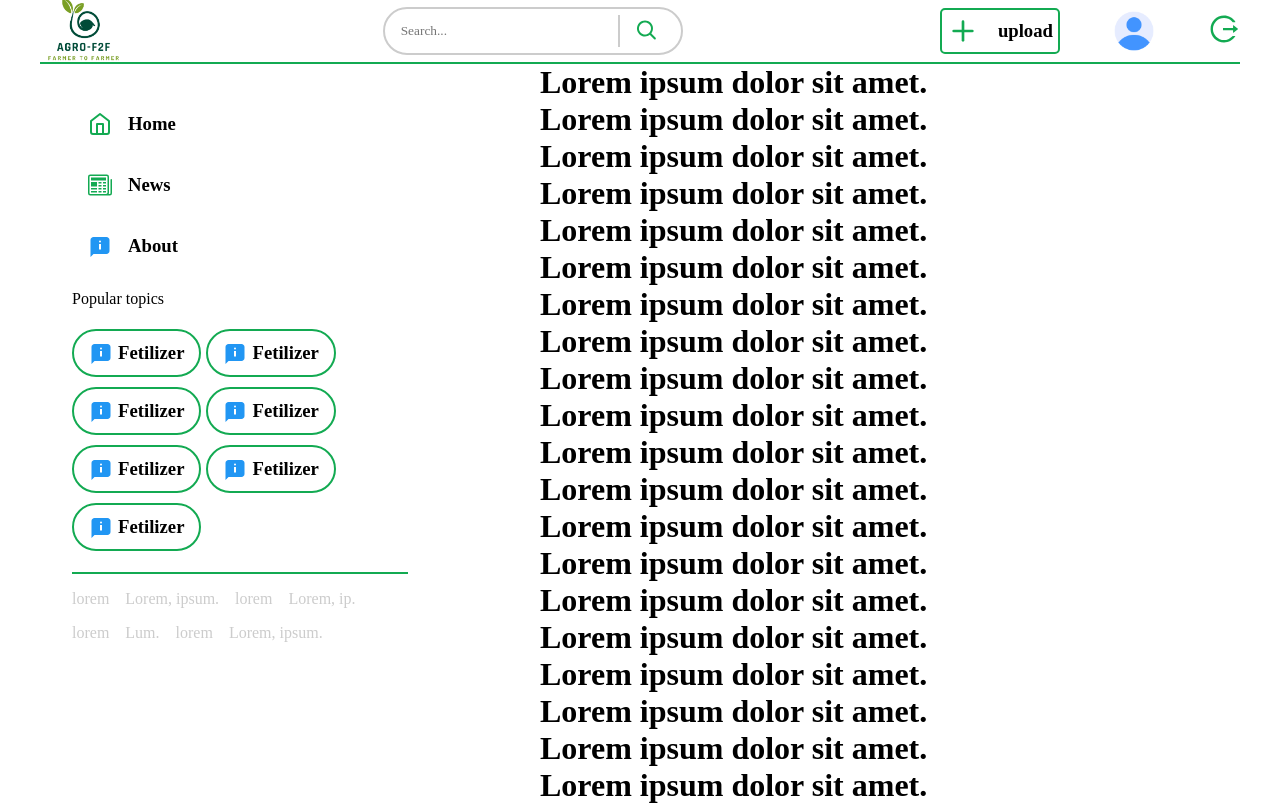
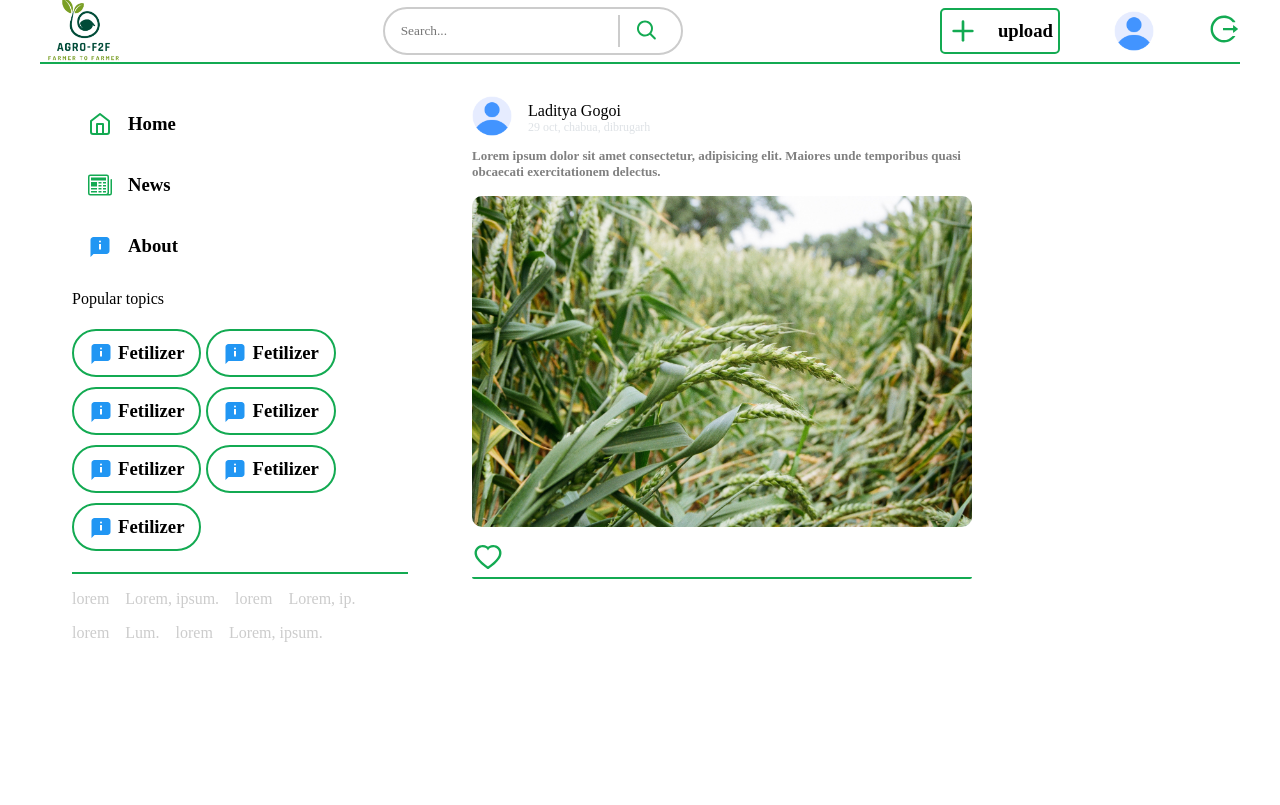
Before and after one commit to farmer2farmer2investor/f2f__frontend, a React (Create React App) app: page / in a window 1280 px wide. Shown: the top 805 px of the page. Built offline with nearby package versions, Linux system fonts and the light colour scheme; a web font is replaced by a local one.

Commit message:
post card is added

```diff
--- a/src/components/Post/Post.jsx
+++ b/src/components/Post/Post.jsx
@@ -0,0 +1,39 @@
+import React from 'react';
+import { AiOutlineHeart } from "react-icons/ai";
+import profile from '../../assets/profile.png';
+import postImage from '../../assets/postImage.jpg'
+
+// stylesheet
+import classes from './Post.module.css';
+
+
+const Post = () => {
+  return (
+    <div className={classes.postContainer}>
+        <div className={classes.topContainer}>
+            <div className={classes.imageContainer}>
+                <img className={classes.profile} src={profile} alt="user profile" />
+            </div>
+            <div className={classes.infoContainer}>
+                <p>Laditya Gogoi</p>
+
+                <p style={{
+                    fontSize: ".75rem",
+                    color: "#dee2e6"
+                }}>29 oct, chabua, dibrugarh</p>
+            </div>
+        </div>
+        <p className={classes.descContainer}>
+            Lorem ipsum dolor sit amet consectetur, adipisicing elit. Maiores unde temporibus quasi obcaecati exercitationem delectus.
+        </p>
+        <div className={classes.bottomContainer}>
+            <img className={classes.postImage} src={postImage} alt="post" />
+        </div>
+        <div className={classes.likeContainer}>
+            <AiOutlineHeart className={classes.icon} />
+        </div>
+    </div>
+  )
+}
+
+export default Post
--- a/src/components/Post/Post.module.css
+++ b/src/components/Post/Post.module.css
@@ -0,0 +1,48 @@
+.postContainer {
+    margin: 2rem;
+    width: 500px;
+    display: flex;
+    flex-direction: column;
+    justify-content: flex-start;
+    align-items: flex-start;
+}
+
+.icon {
+    font-size: 2rem;
+    color: var(--secondary-green);
+}
+
+.topContainer {
+    display: flex;
+    justify-content: flex-start;
+    align-items: center;
+    gap: 1rem;
+}
+
+.profile {
+    width: 40px;
+}
+
+.descContainer {
+    margin-top: .5rem;
+    font-size: var(--small-font-size);
+    color: gray;
+    font-weight: bolder;
+}
+
+.bottomContainer {
+    /* width: 100%; */
+    margin-top: 1rem;
+}
+
+.postImage {
+    width: 500px;
+    border-radius: 10px;
+}
+
+.likeContainer {
+    width: 100%;
+    margin-top: 10px;
+    border-bottom: 2px solid var(--secondary-green);
+    border-radius: 2px;
+}
--- a/src/components/Posts/Posts.jsx
+++ b/src/components/Posts/Posts.jsx
@@ -1,4 +1,5 @@
 import React from 'react'
+import Post from '../Post/Post';
 
 // stylsheet
 import classes from './Posts.module.css';
@@ -6,33 +7,7 @@ import classes from './Posts.module.css';
 const Posts = () => {
   return (
     <div className={classes.posts}>
-        <h1>Lorem ipsum dolor sit amet.</h1>
-        <h1>Lorem ipsum dolor sit amet.</h1>
-        <h1>Lorem ipsum dolor sit amet.</h1>
-        <h1>Lorem ipsum dolor sit amet.</h1>
-        <h1>Lorem ipsum dolor sit amet.</h1>
-        <h1>Lorem ipsum dolor sit amet.</h1>
-        <h1>Lorem ipsum dolor sit amet.</h1>
-        <h1>Lorem ipsum dolor sit amet.</h1>
-        <h1>Lorem ipsum dolor sit amet.</h1>
-        <h1>Lorem ipsum dolor sit amet.</h1>
-        <h1>Lorem ipsum dolor sit amet.</h1>
-        <h1>Lorem ipsum dolor sit amet.</h1>
-        <h1>Lorem ipsum dolor sit amet.</h1>
-        <h1>Lorem ipsum dolor sit amet.</h1>
-        <h1>Lorem ipsum dolor sit amet.</h1>
-        <h1>Lorem ipsum dolor sit amet.</h1>
-        <h1>Lorem ipsum dolor sit amet.</h1>
-        <h1>Lorem ipsum dolor sit amet.</h1>
-        <h1>Lorem ipsum dolor sit amet.</h1>
-        <h1>Lorem ipsum dolor sit amet.</h1>
-        <h1>Lorem ipsum dolor sit amet.</h1>
-        <h1>Lorem ipsum dolor sit amet.</h1>
-        <h1>Lorem ipsum dolor sit amet.</h1>
-        <h1>Lorem ipsum dolor sit amet.</h1>
-        <h1>Lorem ipsum dolor sit amet.</h1>
-        <h1>Lorem ipsum dolor sit amet.</h1>
-        <h1>Lorem ipsum dolor sit amet.</h1>
+      <Post />
     </div>
   )
 }
--- a/src/components/Posts/Posts.module.css
+++ b/src/components/Posts/Posts.module.css
@@ -1,6 +1,6 @@
 .posts {
     flex: 1;
     margin-top: 8vh;
-    margin-left: 500px;
+    margin-left: 400px;
     overflow-y: scroll;
 }
```
Also changed, not shown: src/assets/postImage.jpg (added).
